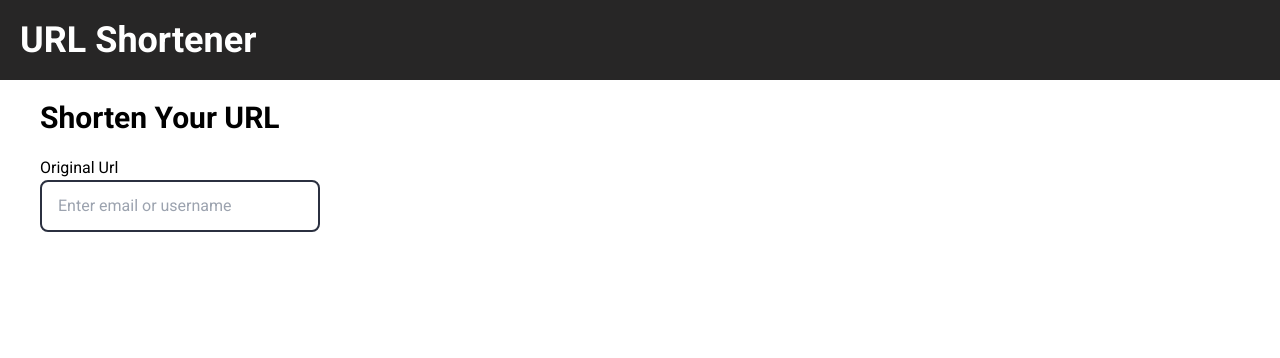
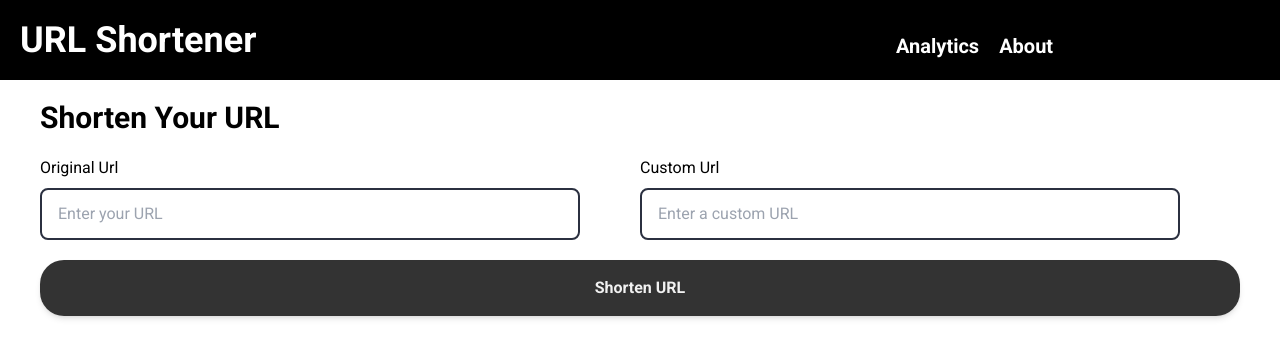
Before and after one commit to IzzMehh/Url-Shortner, a React (Vite) app in the folder Frontend/: page / in a window 1280 px wide. Shown: the top 358 px of the page. Built offline with nearby package versions, Linux system fonts and the light colour scheme.

Commit message:
home page

```diff
--- /dev/null
+++ b/Frontend/src/components/Button/Button.jsx
@@ -0,0 +1,11 @@
+import React from 'react'
+
+function Button({text, style}) {
+  return (
+<button class={`cursor-pointer group relative  gap-1.5 px-8 py-4 bg-black bg-opacity-80 text-[#f1f1f1] rounded-3xl hover:bg-opacity-70 transition font-semibold shadow-md ${style}`}>
+  {text}
+</button>
+  )
+}
+
+export default Button
--- a/Frontend/src/components/InputBox/InputBox.jsx
+++ b/Frontend/src/components/InputBox/InputBox.jsx
@@ -1,12 +1,11 @@
 import React from 'react'
 
-function InputBox({style}) {
+function InputBox({style,placeholder}) {
   return (
-       /* From Uiverse.io by Na3ar-17 */
 <input
-  class=" px-4 py-3 outline-none w-[280px] text-white rounded-lg border-2 transition-colors duration-100 border-solid focus:border-[#596A95] border-[#2B3040]"
+  class={`px-4 py-3 outline-none rounded-lg border-2 transition-colors duration-100 border-solid focus:border-[#596A95] border-[#2B3040] ${style}`}
   name="text"
-  placeholder="Enter email or username"
+  placeholder={placeholder}
   type="text"
 />
 
--- a/Frontend/src/components/Navbar/Navbar.jsx
+++ b/Frontend/src/components/Navbar/Navbar.jsx
@@ -2,8 +2,19 @@ import React from 'react'
 
 function Navbar() {
   return (
-    <div className='w-full bg-[#141313ea] h-[80px] text-white font-text-font text-4xl font-bold pl-5 pt-5' >
-        <div>URL Shortener</div>
+    <div className='w-full bg-black h-[80px] text-white font-text-font' >
+      <div className='flex'>
+        <div className='text-4xl font-bold pl-5 pt-5 w-[70%]'>
+          URL Shortener
+          </div>
+
+        <div className='text-xl font-semibold mt-8 hover:underline cursor-pointer'>
+          Analytics
+        </div>
+        <div className='text-xl font-semibold mt-8 hover:underline cursor-pointer ml-5'>
+          About
+        </div>
+      </div>
     </div>
   )
 }
--- /dev/null
+++ b/Frontend/src/components/Toasts/Error.jsx
@@ -0,0 +1,23 @@
+import React from 'react'
+
+function Error() {
+  return (
+    <div id="toast-danger" class="flex items-center w-full max-w-xs p-4 mb-4 text-gray-500 bg-white rounded-lg shadow dark:text-gray-400 dark:bg-gray-800" role="alert">
+    <div class="inline-flex items-center justify-center flex-shrink-0 w-8 h-8 text-red-500 bg-red-100 rounded-lg dark:bg-red-800 dark:text-red-200">
+        <svg class="w-5 h-5" aria-hidden="true" xmlns="http://www.w3.org/2000/svg" fill="currentColor" viewBox="0 0 20 20">
+            <path d="M10 .5a9.5 9.5 0 1 0 9.5 9.5A9.51 9.51 0 0 0 10 .5Zm3.707 11.793a1 1 0 1 1-1.414 1.414L10 11.414l-2.293 2.293a1 1 0 0 1-1.414-1.414L8.586 10 6.293 7.707a1 1 0 0 1 1.414-1.414L10 8.586l2.293-2.293a1 1 0 0 1 1.414 1.414L11.414 10l2.293 2.293Z"/>
+        </svg>
+        <span class="sr-only">Error icon</span>
+    </div>
+    <div class="ms-3 text-sm font-normal">Item has been deleted.</div>
+    <button type="button" class="ms-auto -mx-1.5 -my-1.5 bg-white text-gray-400 hover:text-gray-900 rounded-lg focus:ring-2 focus:ring-gray-300 p-1.5 hover:bg-gray-100 inline-flex items-center justify-center h-8 w-8 dark:text-gray-500 dark:hover:text-white dark:bg-gray-800 dark:hover:bg-gray-700" data-dismiss-target="#toast-danger" aria-label="Close">
+        <span class="sr-only">Close</span>
+        <svg class="w-3 h-3" aria-hidden="true" xmlns="http://www.w3.org/2000/svg" fill="none" viewBox="0 0 14 14">
+            <path stroke="currentColor" stroke-linecap="round" stroke-linejoin="round" stroke-width="2" d="m1 1 6 6m0 0 6 6M7 7l6-6M7 7l-6 6"/>
+        </svg>
+    </button>
+</div>
+  )
+}
+
+export default Error
--- a/Frontend/src/components/index.js
+++ b/Frontend/src/components/index.js
@@ -1,7 +1,9 @@
+import Button from "./Button/Button.jsx";
 import InputBox from "./InputBox/InputBox.jsx";
 import Navbar from "./Navbar/Navbar";
 
 export {
     Navbar,
     InputBox,
+    Button,
 }
--- a/Frontend/src/pages/Home.jsx
+++ b/Frontend/src/pages/Home.jsx
@@ -1,17 +1,31 @@
 import React from 'react'
-import { Navbar, InputBox } from '../components/index.js'
+import { Navbar, InputBox, Button } from '../components/index.js'
 
 function Home() {
   return (
     <div className='font-text-font'>
-        <Navbar/>
-        <div className='py-5 px-10'>
+      <Navbar />
+      <div className='py-5 px-10 '>
         <div className='font-bold text-3xl pb-5'>Shorten Your URL</div>
-        <div>
-            Original Url
+
+        <div className='w-full flex'>
+
+          <div className='w-[50%]'>
+            <div className='pb-2'>
+              Original Url
+            </div>
+            <InputBox placeholder="Enter your URL" style="w-[90%]" />
+          </div>
+
+          <div className='w-[50%]'>
+            <div className='pb-2'>
+              Custom Url
+            </div>
+            <InputBox placeholder="Enter a custom URL" style="w-[90%]" />
+          </div>
         </div>
-        <InputBox/>
-        </div>
+        <Button text="Shorten URL" style="w-full text-center mt-5"/>
+      </div>
     </div>
   )
 }
```
